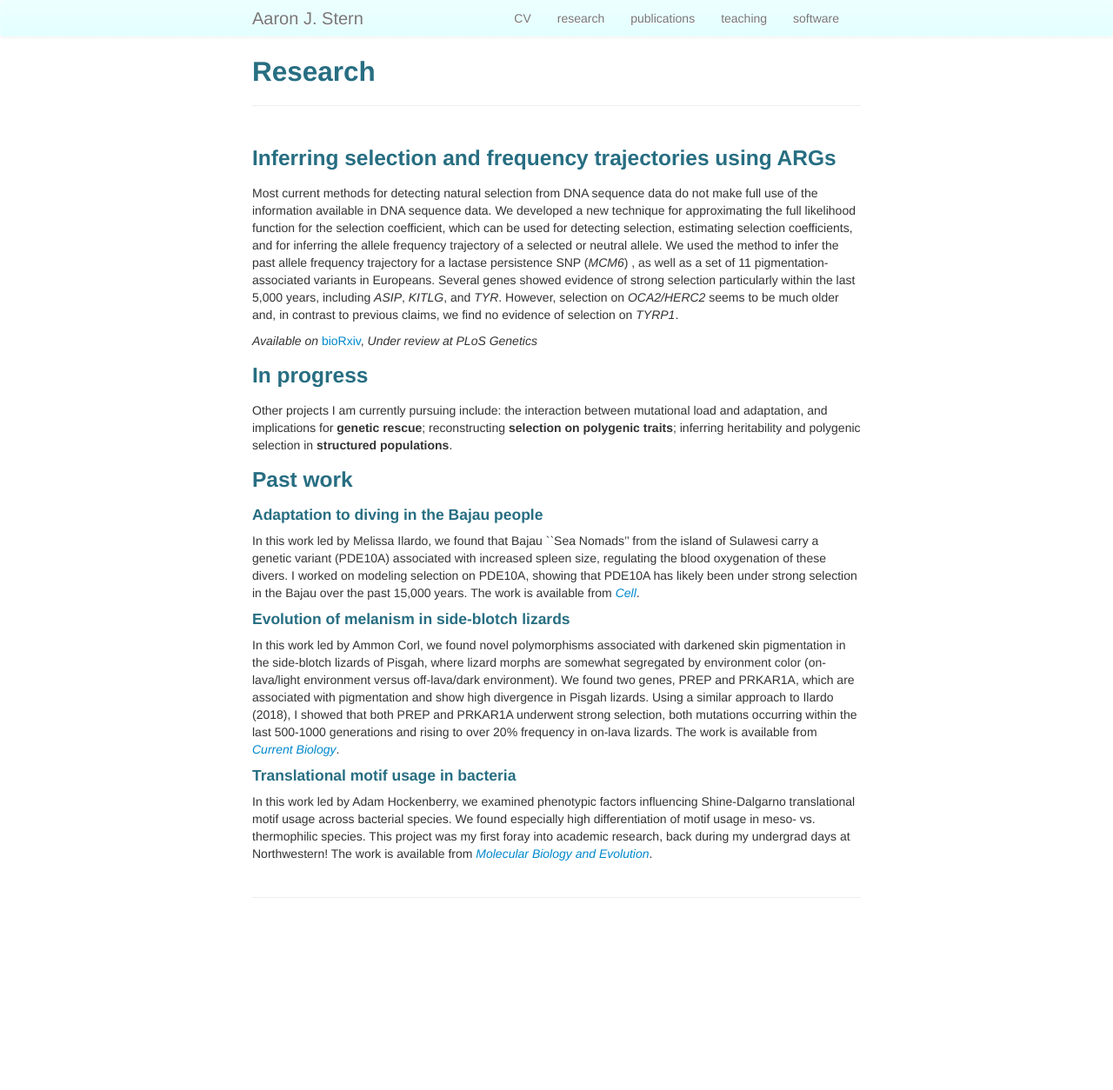
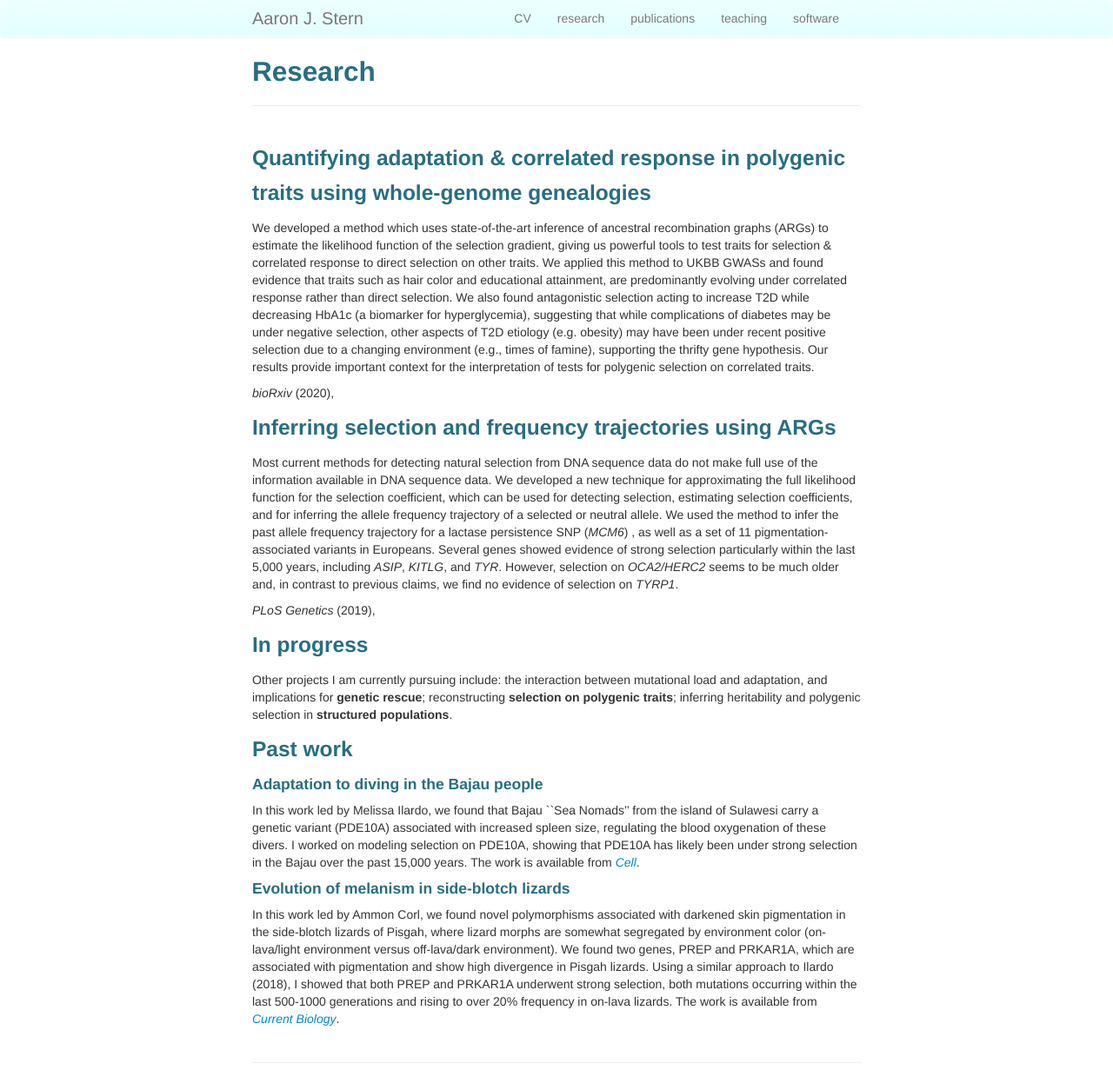
Before and after one commit to 35ajstern/simple_academic_website, a Jekyll site: the page built from pages/research.md, in a window 1280 px wide. Shown: the whole page at 87% size. Built offline with Jekyll 4.4.1, drawn with Linux system fonts in a browser that asks for light colours; before the commit the page ends 1064 px from its top, so only the background shows below that.

Commit message:
asdfasdf

```diff
--- a/pages/research.md
+++ b/pages/research.md
@@ -4,10 +4,18 @@ title: Research
 description: Aaron Stern | Research
 ---
 
+### Quantifying adaptation & correlated response in polygenic traits using whole-genome genealogies
+
+We developed a method which uses state-of-the-art inference of ancestral recombination graphs (ARGs) to estimate the likelihood function of the selection gradient, giving us powerful tools to test traits for selection & correlated response to direct selection on other traits. We applied this method to UKBB GWASs and found evidence that traits such as hair color and educational attainment, are predominantly evolving under correlated response rather than direct selection. We also found antagonistic selection acting to increase T2D while decreasing HbA1c (a biomarker for hyperglycemia), suggesting that while complications of diabetes may be under negative selection, other aspects of T2D etiology (e.g. obesity) may have been under recent positive selection due to a changing environment (e.g., times of famine), supporting the thrifty gene hypothesis. Our results provide important context for the interpretation of tests for polygenic selection on correlated traits.
+
+<i>bioRxiv</i> (2020), <a href="https://doi.org/10.1101/2020.05.07.083402">
+
+
 ### Inferring selection and frequency trajectories using ARGs
+
 Most current methods for detecting natural selection from DNA sequence data do not make full use of the information available in DNA sequence data. We developed a new technique for approximating the full likelihood function for the selection coefficient, which can be used for detecting selection, estimating selection coefficients, and for inferring the allele frequency trajectory of a selected or neutral allele. We used the method to infer the past allele frequency trajectory for a lactase persistence SNP (<i>MCM6</i>) , as well as a set of 11 pigmentation-associated variants in Europeans. Several genes showed evidence of strong selection particularly within the last 5,000 years, including <i>ASIP</i>, <i>KITLG</i>, and <i>TYR</i>. However, selection on <i>OCA2/HERC2</i> seems to be much older and, in contrast to previous claims, we find no evidence of selection on <i>TYRP1</i>.
 
-*Available on* <a href="https://doi.org/10.1101/592675">bioRxiv</a>, *Under review at* <i>PLoS Genetics</i>
+<i>PLoS Genetics</i> (2019), <a href="https://doi.org/10.1371/journal.pgen.1008384">
 
 ### In progress
 Other projects I am currently pursuing include: the interaction between mutational load and adaptation, and implications for <b>genetic rescue</b>; reconstructing <b>selection on polygenic traits</b>; inferring heritability and polygenic selection in <b>structured populations</b>.
@@ -18,15 +26,3 @@ In this work led by Melissa Ilardo, we found that Bajau ``Sea Nomads'' from the
 
 #### Evolution of melanism in side-blotch lizards
 In this work led by Ammon Corl, we found novel polymorphisms associated with darkened skin pigmentation in the side-blotch lizards of Pisgah, where lizard morphs are somewhat segregated by environment color (on-lava/light environment versus off-lava/dark environment). We found two genes, PREP and PRKAR1A, which are associated with pigmentation and show high divergence in Pisgah lizards. Using a similar approach to Ilardo <et al.> (2018), I showed that both PREP and PRKAR1A underwent strong selection, both mutations occurring within the last 500-1000 generations and rising to over 20% frequency in on-lava lizards. The work is available from <a href="https://doi.org/10.1016/j.cub.2018.06.075"><i>Current Biology</i></a>.
-
-#### Translational motif usage in bacteria
-In this work led by Adam Hockenberry, we examined phenotypic factors influencing Shine-Dalgarno translational motif usage across bacterial species. We found especially high differentiation of motif usage in meso- vs. thermophilic species. This project was my first foray into academic research, back during my undergrad days at Northwestern! The work is available from <a href='https://doi.org/10.1093/molbev/msx310'><i>Molecular Biology and Evolution</i></a>.
-
-<!-- Note: this is how to write a comment in HTML. Everything in here won't show up on your webpage.-->
-
-<!--
-To increase the size of the title, use fewer # in front of the paper title.
-To decrease the size of the title, use more #.
-To remove the italics, remove the * before and after the description
-To remove the underline from the title, remove the <u> tags (<u> and </u>)
--->
```
